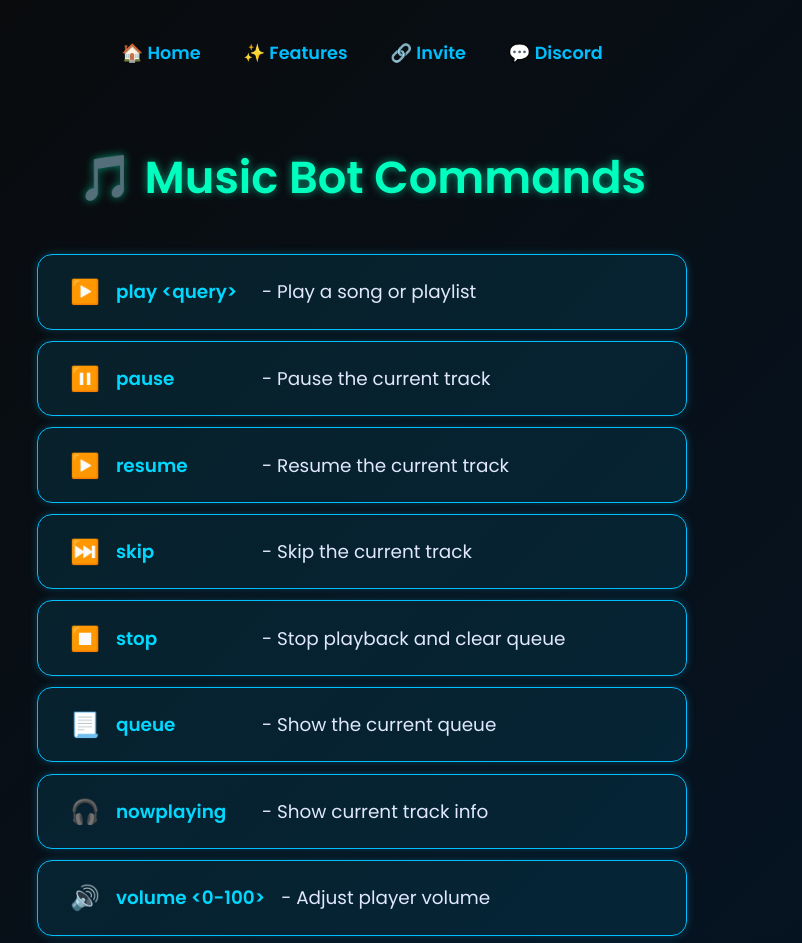
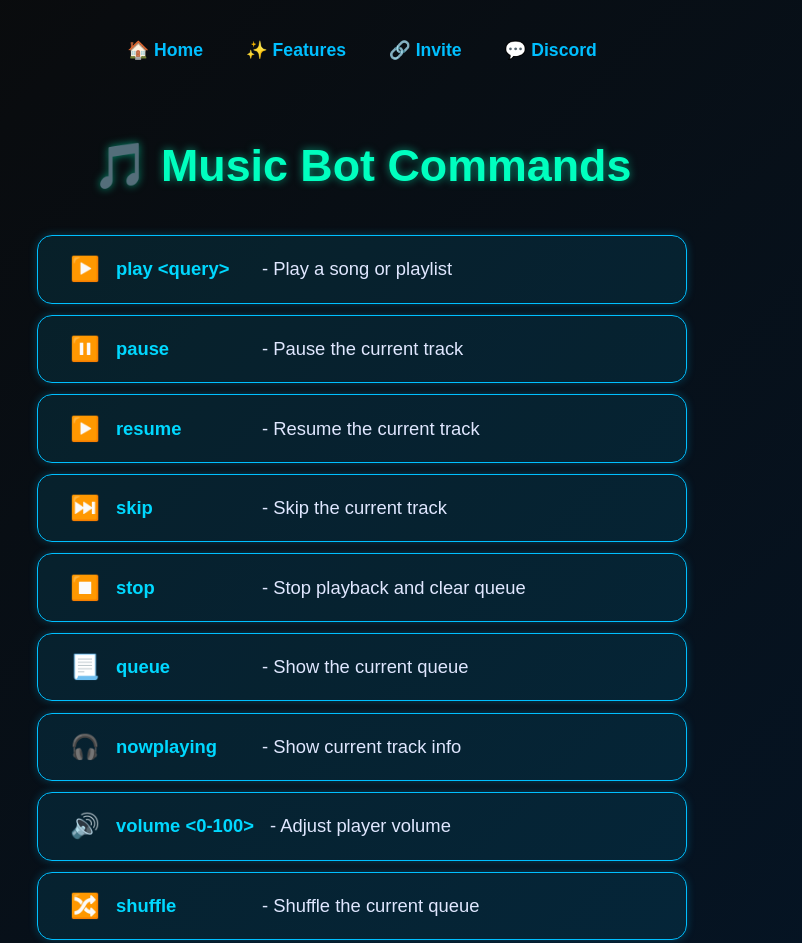
Before and after one commit to AmanRajput18367/OnyX-Music-Bot-SIte, a plain HTML site: page features.html in a window 1280 px wide. Shown: the top 943 px of the page, without its empty margins (278-1080 px from the left). Drawn offline with Linux system fonts and the light colour scheme.

Commit message:
Update features.html

```diff
--- a/features.html
+++ b/features.html
@@ -5,7 +5,7 @@
 <meta name="viewport" content="width=device-width, initial-scale=1" />
 <title>Bot Features</title>
 <style>
-  @import url('https://fonts.googleapis.com/css2?family=Poppins:wght@400;600&display=swap');
+
 
   body {
     background: linear-gradient(135deg, #0a0a0a, #001f3f);
```
